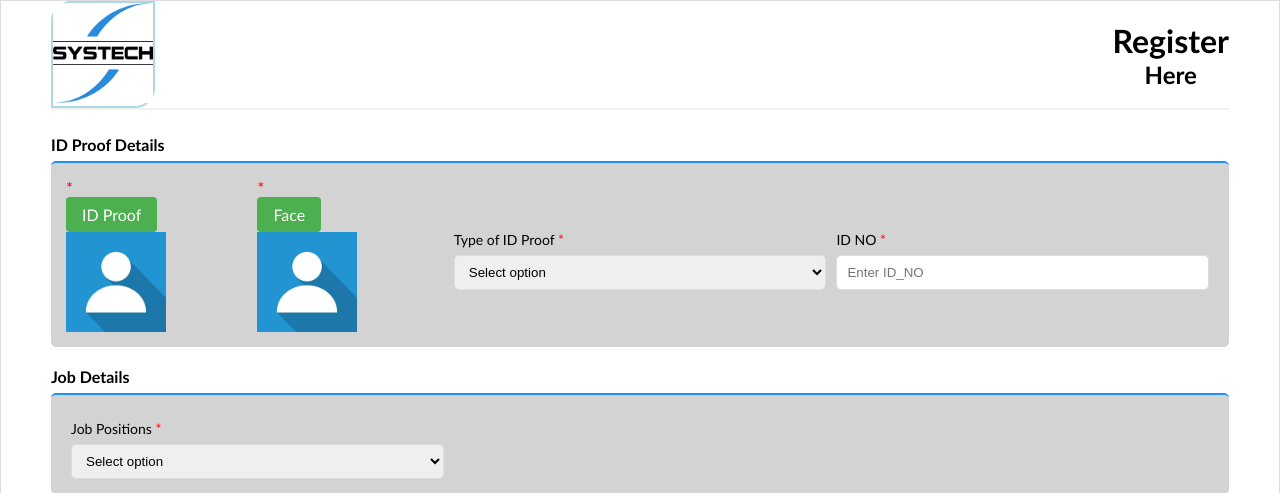
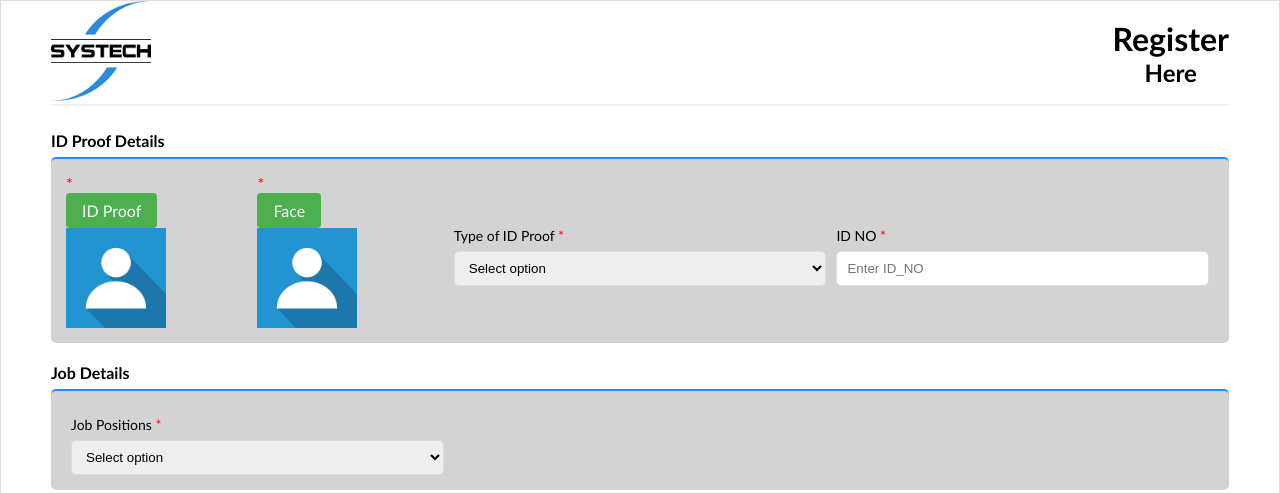
Before and after one commit to vpananda/SysCAT, a Django app: template exam_app/templates/registration/registration.html in a window 1280 px wide. Shown: the top 493 px of the page. Run offline with Django 4.2, Linux system fonts and the light colour scheme; the template is opened without the code that fills it, so the values that code supplies are empty.

Commit message:
Logo changed

```diff
--- a/exam_app/templates/registration/registration.html
+++ b/exam_app/templates/registration/registration.html
@@ -234,7 +234,7 @@
             <div class="bg-container">
                 <div class="row">
                     <div class="head">
-                        <div style="padding:10px;border: 2px solid #ADD8E6;border-bottom-right-radius: 20px;border-top-left-radius:20px ;">
+                        <div>
                             <img src="{% static 'images/systech-logo.png' %}" alt="Systech" width="100" height="100">
                         </div>
                         <div>
```
